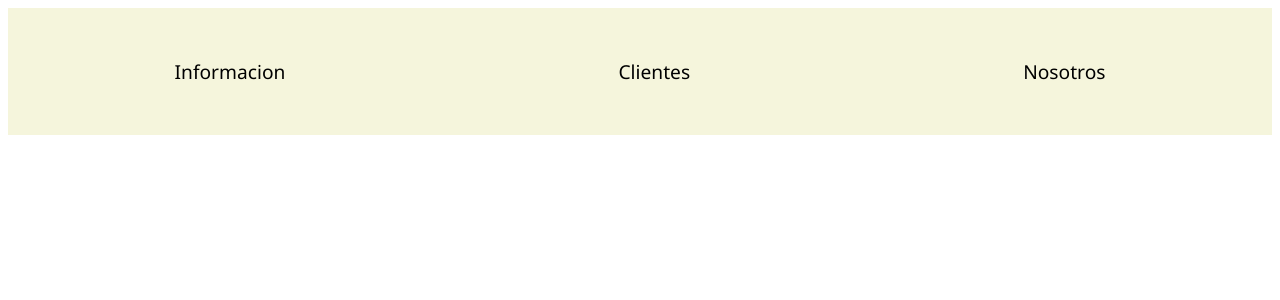
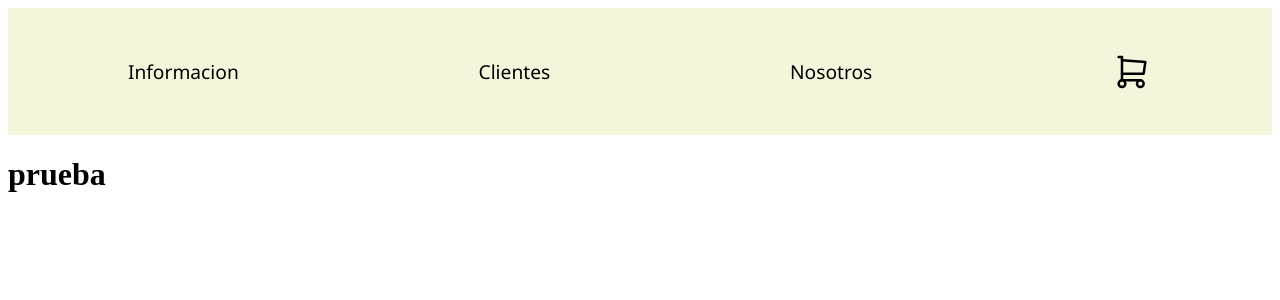
Before and after one commit to MatiasJimenez7/E-Commerce, a React (Create React App) app: page / in a window 1280 px wide. Shown: the top 300 px of the page. Built offline with nearby package versions, Linux system fonts and the light colour scheme.

Commit message:
desafioItemListConteiner

```diff
--- a/src/App.js
+++ b/src/App.js
@@ -1,10 +1,13 @@
 
 import NavBar from "./components/NavBar/NavBar"
+import ItemListConteiner from "./components/ItemListConteiner"
 
 function App() {
   return (
     <div className="App">
       <NavBar/>
+      <ItemListConteiner Greeting="prueba"/>
+
 
     </div>
   );
--- /dev/null
+++ b/src/components/CartWidegts.jsx
@@ -0,0 +1,17 @@
+import React from "react";
+
+function CartWidgets () {
+    return (
+        <div className="carrito">
+            <svg xmlns="http://www.w3.org/2000/svg" class="icon icon-tabler icon-tabler-shopping-cart" width="40" height="40" viewBox="0 0 24 24" stroke-width="1.5" stroke="#000000" fill="none" stroke-linecap="round" stroke-linejoin="round">
+            <path stroke="none" d="M0 0h24v24H0z" fill="none"/>
+            <circle cx="6" cy="19" r="2" />
+            <circle cx="17" cy="19" r="2" />
+            <path d="M17 17h-11v-14h-2" />
+            <path d="M6 5l14 1l-1 7h-13" />
+            </svg>
+        </div>
+    );
+}
+
+export default CartWidgets;
--- /dev/null
+++ b/src/components/ItemListConteiner.jsx
@@ -0,0 +1,14 @@
+import React from "react";
+
+
+function ItemListConteiner(props) {
+    return(
+        <div>
+            <h1>
+                {props.Greeting}
+            </h1>
+        </div>
+    );
+}
+
+export default ItemListConteiner;
--- a/src/components/NavBar/NavBar.css
+++ b/src/components/NavBar/NavBar.css
@@ -13,3 +13,8 @@
     justify-content: space-around;
     background-color: beige;
 }
+.carrito {
+    display: flex;
+    align-items: center;
+    cursor: pointer;
+}
--- a/src/components/NavBar/NavBar.jsx
+++ b/src/components/NavBar/NavBar.jsx
@@ -1,4 +1,5 @@
 import "./NavBar.css"
+import CartWidgets from "../CartWidegts";
 
 
 function NavBar () {
@@ -7,6 +8,7 @@ function NavBar () {
             <a href="#">Informacion</a>
             <a href="#">Clientes</a>
             <a href="#">Nosotros</a>
+            <CartWidgets/>
         </nav>
 
     )
```
